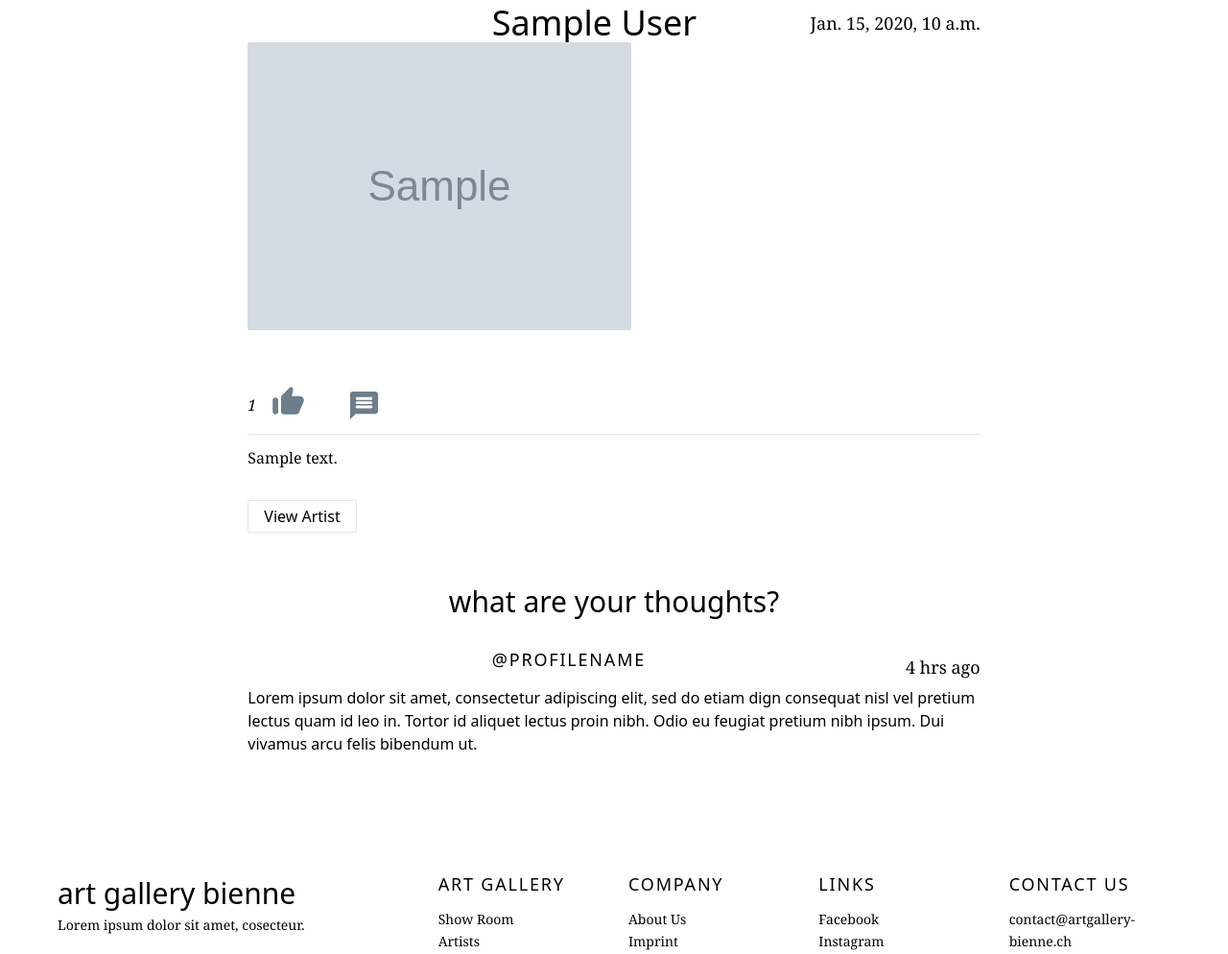
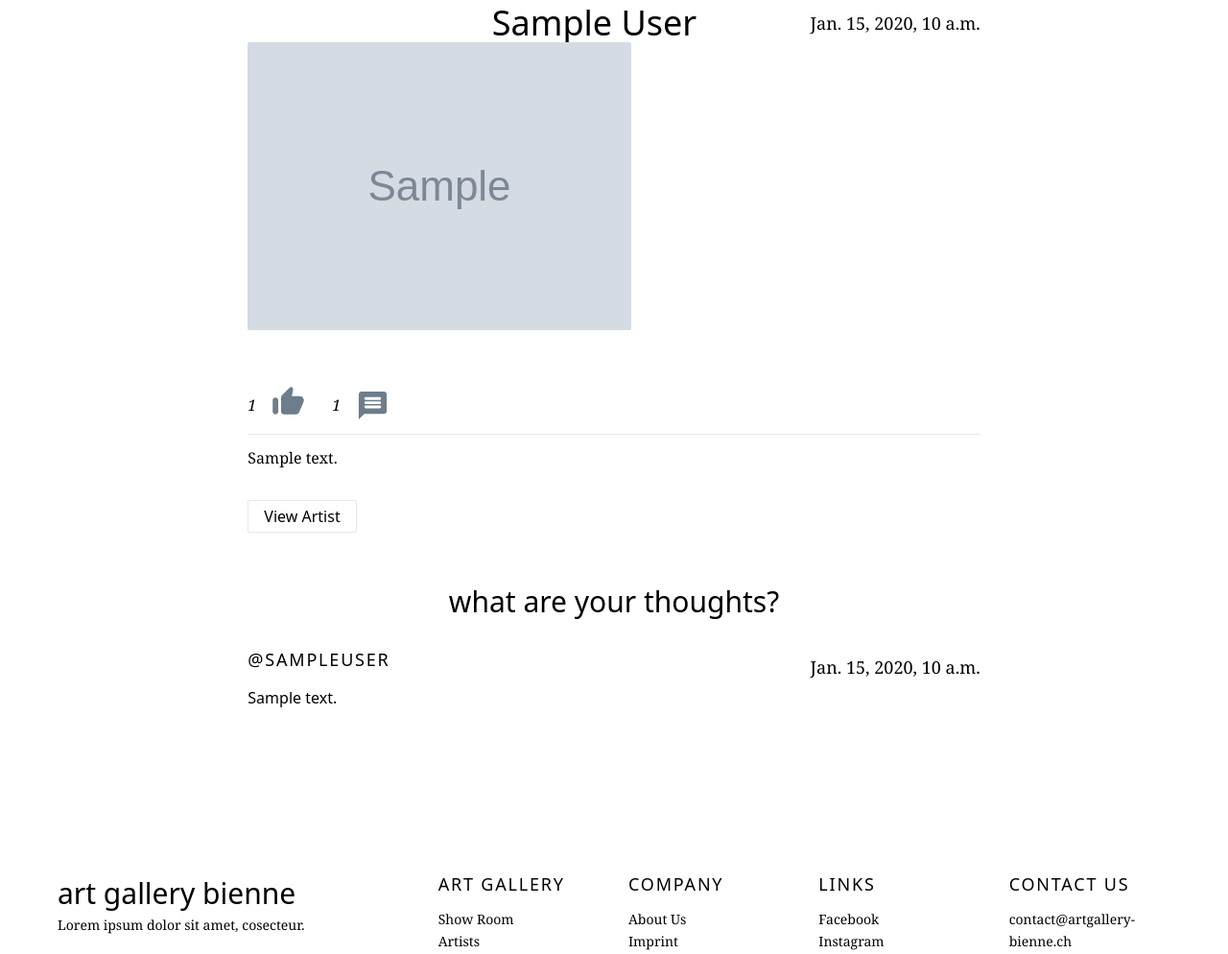
Before and after one commit to kirillwolkow/artgallerybienne, a Django app: page /art/1/ in a window 1280 px wide. Shown: the part 308-1302 px from the top of the page at 96% size. Run offline with Django 4.2, Linux system fonts and the light colour scheme; tables that the repository leaves empty hold one stand-in row (values such as "Sample post"); grey boxes marked "Sample" are stand-in pictures; some libraries are stand-ins or nearby versions.

Commit message:
display comments and style it

```diff
--- a/project/gallery/models.py
+++ b/project/gallery/models.py
@@ -91,7 +91,8 @@ class Comment(models.Model):
     )
     post = models.ForeignKey(
         Post,
-        on_delete=models.CASCADE
+        on_delete=models.CASCADE,
+        related_name='comments',
     )
     created_at = models.DateTimeField(auto_now_add=True)
     is_artist = models.BooleanField(default=False)
@@ -105,4 +106,4 @@ class Comment(models.Model):
     )
 
     def __str__(self):
-        return self.comment
+        return '%s - %s' % (self.post.title, self.comment)
--- a/project/gallery/templates/gallery/art_detail.html
+++ b/project/gallery/templates/gallery/art_detail.html
@@ -29,7 +29,7 @@
                                 </button>
                             </form>
                         </li>
-                        <li class="font-serif font-normal text-base leading-7 mr-4">{{ upvotes }}</li>
+                        <li class="font-serif font-normal text-base leading-7 mr-4">{{ post.comments.count }}</li>
                         <li><img src="{% static 'gallery/images/comment.svg' %}" alt="" class="w-[35px] h-[35px]"></li>
                     </ul>
                 </div>
@@ -48,14 +48,15 @@
                 <h3 class="font-sans text-black font-normal text-3xl leading-8 text-center mb-8">
                     what are your thoughts?
                 </h3>
+                {% for comment in post.comments.all %}
                 <div class="w-full grid grid-cols-3">
-                    <img src="" alt="" class="col-start-1 col-end-2">
-                    <span class="text-black font-sans font-normal text-lg leading-6 uppercase tracking-widest col-start-2 col-end-3">@profilename</span>
-                    <span class="text-black font-serif font-normal text-lg leading-10 col-start-3 col-end-4 text-right">4 hrs ago</span>
+                    <span class="text-black font-sans font-normal text-lg leading-6 uppercase tracking-widest col-start-1 col-end-3">@{{ comment.user.first_name }}{{ comment.user.last_name }}</span>
+                    <span class="text-black font-serif font-normal text-lg leading-10 col-start-3 col-end-4 text-right">{{ comment.created_at }}</span>
                 </div>
-                <p>
-                    Lorem ipsum dolor sit amet, consectetur adipiscing elit, sed do etiam dign consequat nisl vel pretium lectus quam id leo in. Tortor id aliquet lectus proin nibh. Odio eu feugiat pretium nibh ipsum. Dui vivamus arcu felis bibendum ut.
+                <p class="mb-12">
+                    {{ comment.comment }}
                 </p>
+                {% endfor %}
             </div>
         </div>
     </main>
```
Also changed, not shown: project/gallery/migrations/0005_alter_comment_post.py (added).
